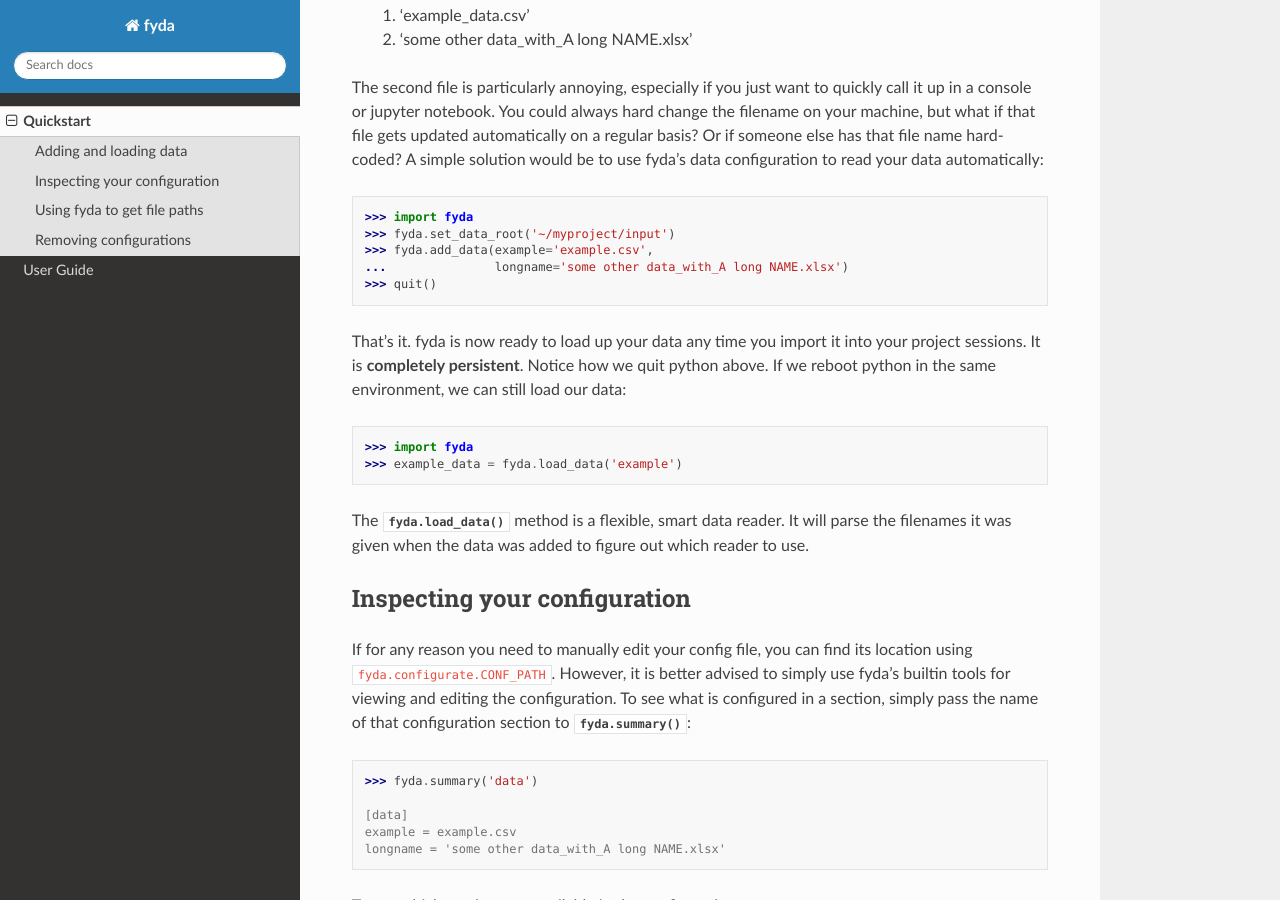
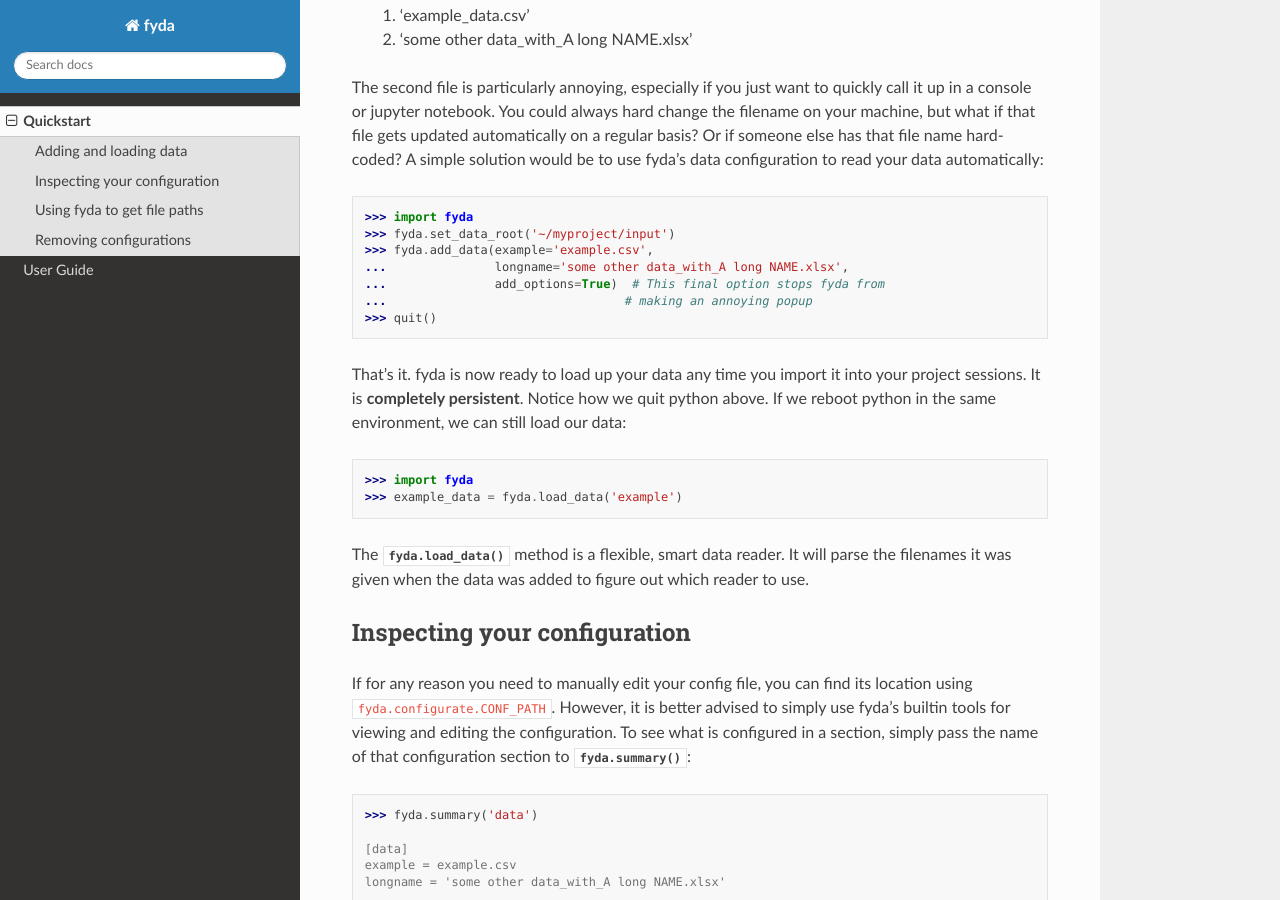
Before and after one commit to renzmann/fyda, a Sphinx documentation site: the page built from doc/quickstart.rst, in a window 1280 px wide and 900 px high, scrolled down 512 px. Built offline with Sphinx 7.4.7 and the Read the Docs theme 2.0.0, drawn with Linux system fonts in a browser that asks for light colours.

Commit message:
fix type in quickstart

```diff
--- a/doc/quickstart.rst
+++ b/doc/quickstart.rst
@@ -28,7 +28,9 @@ to read your data automatically::
    >>> import fyda
    >>> fyda.set_data_root('~/myproject/input')
    >>> fyda.add_data(example='example.csv',
-   ...               longname='some other data_with_A long NAME.xlsx')
+   ...               longname='some other data_with_A long NAME.xlsx',
+   ...               add_options=True)  # This final option stops fyda from
+   ...                                 # making an annoying popup
    >>> quit()
 
 That's it. fyda is now ready to load up your data any time you import it into
```
